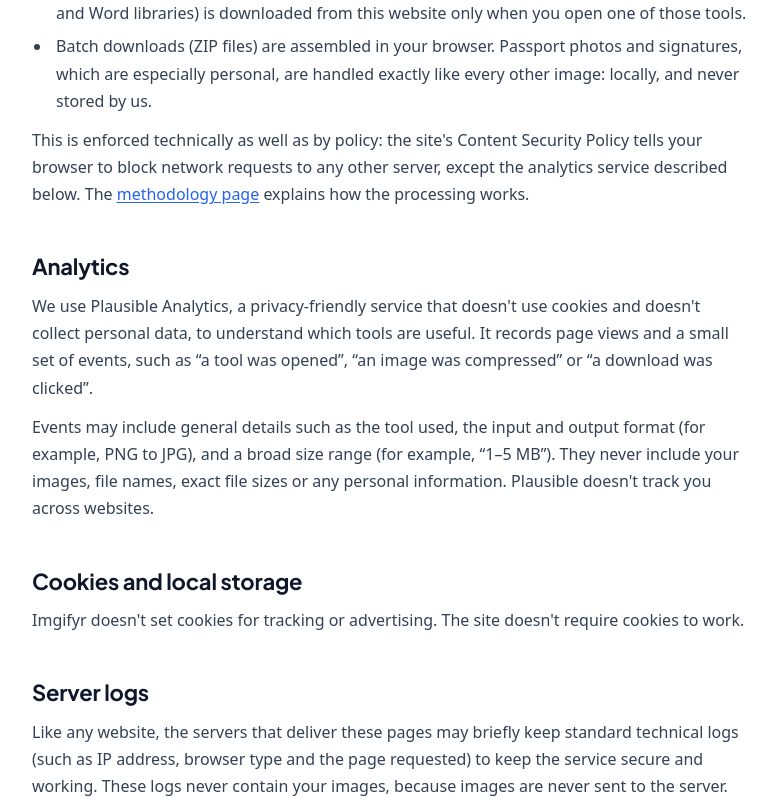
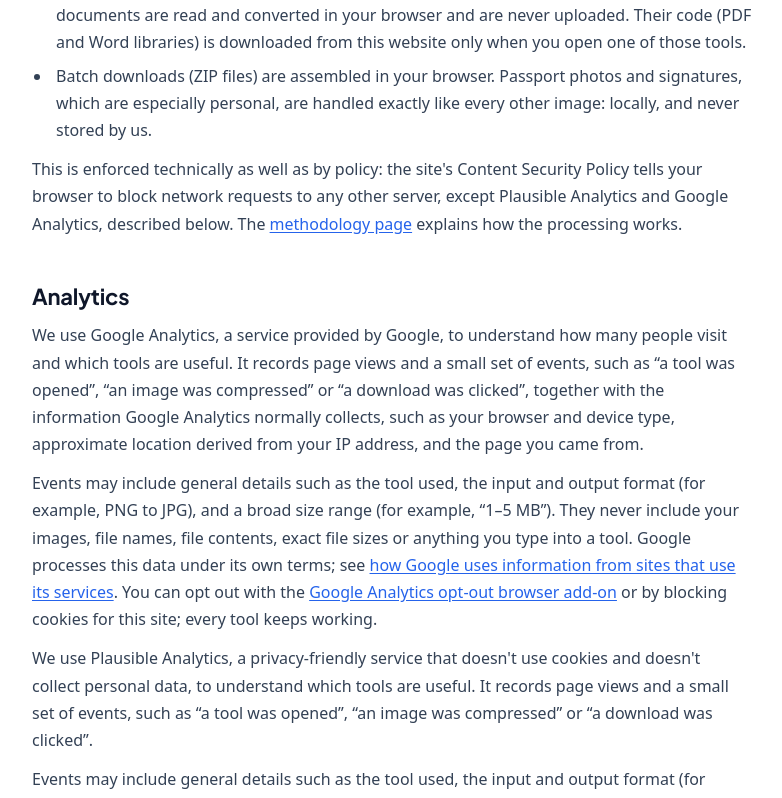
Before and after one commit to Rishabh90159/image-utility-platform, a Next.js app: page /privacy in a window 1280 px wide. Shown: the part 827-1625 px from the top of the page, without its empty margins (248-1030 px from the left). Built offline with nearby package versions, Linux system fonts and the light colour scheme; no server answers.

Commit message:
add the privacy policiy page

```diff
--- a/app/privacy/page.tsx
+++ b/app/privacy/page.tsx
@@ -10,18 +10,21 @@
   path: "/privacy",
 });
 
-const analyticsEnabled = Boolean(process.env.NEXT_PUBLIC_PLAUSIBLE_DOMAIN);
+const plausibleEnabled = Boolean(process.env.NEXT_PUBLIC_PLAUSIBLE_DOMAIN);
+const googleAnalyticsEnabled = Boolean(process.env.NEXT_PUBLIC_GA_ID);
+const analyticsEnabled = plausibleEnabled || googleAnalyticsEnabled;
+const analyticsNames = [plausibleEnabled && "Plausible Analytics", googleAnalyticsEnabled && "Google Analytics"].filter(Boolean).join(" and ");
 
 export default function PrivacyPage() {
   return (
     <ContentPage
       title="Privacy policy"
       path="/privacy"
-      updated="2026-10-12"
+      updated="2026-10-19"
       intro={
         <p>
           The short version: your images are processed in your browser and are never uploaded to us or anyone else. There
-          are no accounts, and we don&apos;t sell or share personal data.
+          are no accounts, and we don&apos;t sell personal data.{googleAnalyticsEnabled ? " We use Google Analytics to count visits and see which tools are used; it never receives your images or file names." : ""}
         </p>
       }
     >
@@ -58,12 +61,36 @@
       </ul>
       <p>
         This is enforced technically as well as by policy: the site&apos;s Content Security Policy tells your browser to block
-        network requests to any other server{analyticsEnabled ? ", except the analytics service described below" : ""}.
+        network requests to any other server{analyticsEnabled ? `, except ${analyticsNames}, described below` : ""}.
         The <Link href="/methodology">methodology page</Link> explains how the processing works.
       </p>
 
       <h2>Analytics</h2>
-      {analyticsEnabled ? (
+      {googleAnalyticsEnabled ? (
+        <>
+          <p>
+            We use Google Analytics, a service provided by Google, to understand how many people visit and which tools are
+            useful. It records page views and a small set of events, such as &ldquo;a tool was opened&rdquo;, &ldquo;an image
+            was compressed&rdquo; or &ldquo;a download was clicked&rdquo;, together with the information Google Analytics
+            normally collects, such as your browser and device type, approximate location derived from your IP address, and
+            the page you came from.
+          </p>
+          <p>
+            Events may include general details such as the tool used, the input and output format (for example, PNG to JPG),
+            and a broad size range (for example, &ldquo;1–5 MB&rdquo;). They never include your images, file names, file
+            contents, exact file sizes or anything you type into a tool. Google processes this data under its own terms; see{" "}
+            <a href="https://policies.google.com/technologies/partner-sites" target="_blank" rel="noopener noreferrer">
+              how Google uses information from sites that use its services
+            </a>
+            . You can opt out with the{" "}
+            <a href="https://tools.google.com/dlpage/gaoptout" target="_blank" rel="noopener noreferrer">
+              Google Analytics opt-out browser add-on
+            </a>{" "}
+            or by blocking cookies for this site; every tool keeps working.
+          </p>
+        </>
+      ) : null}
+      {plausibleEnabled ? (
         <>
           <p>
             We use Plausible Analytics, a privacy-friendly service that doesn&apos;t use cookies and doesn&apos;t collect
@@ -76,17 +103,20 @@
             sizes or any personal information. Plausible doesn&apos;t track you across websites.
           </p>
         </>
-      ) : (
+      ) : null}
+      {!analyticsEnabled ? (
         <p>
           We don&apos;t currently use any analytics service. If we add one in the future, it will be a privacy-friendly,
           cookieless service that never receives images, file names or personal information, and this policy will be updated
           before it goes live.
         </p>
-      )}
+      ) : null}
 
       <h2>Cookies and local storage</h2>
       <p>
-        {siteConfig.name} doesn&apos;t set cookies for tracking or advertising. The site doesn&apos;t require cookies to work.
+        {googleAnalyticsEnabled
+          ? `${siteConfig.name} itself doesn't set cookies, and there are no advertising cookies. Google Analytics sets its own first-party cookies (named _ga and _ga_ followed by an ID) to tell visits apart and count returning visitors. The site doesn't need cookies to work: blocking them doesn't affect any tool.`
+          : `${siteConfig.name} doesn't set cookies for tracking or advertising. The site doesn't require cookies to work.`}
       </p>
 
       <h2>Server logs</h2>
@@ -106,7 +136,7 @@
       <h2>Data retention</h2>
       <p>
         We hold no images and no accounts, so there is nothing of yours to retain.
-        {analyticsEnabled ? " Aggregated, anonymous analytics statistics are kept to understand usage trends over time." : ""}{" "}
+        {googleAnalyticsEnabled ? " Google Analytics data is kept according to the retention setting of our Google Analytics account, and only aggregated reports are used to understand usage trends." : plausibleEnabled ? " Aggregated, anonymous analytics statistics are kept to understand usage trends over time." : ""}{" "}
         Technical server logs, where kept by our hosting provider, are retained only for a limited period for security and
         reliability.
       </p>
--- a/scripts/indexnow.mjs
+++ b/scripts/indexnow.mjs
@@ -4,7 +4,7 @@
 //
 // Run after a deploy, never before (the engines fetch the live pages and the key file):
 //   npm run indexnow                                  every URL in the live sitemap
-//   npm run indexnow -- /tools/resize-jpg /tools/merge-images   only these paths
+//   npm run indexnow -- tools/resize-jpg tools/merge-images     only these paths (leading slash optional)
 //
 // The key is public by design: IndexNow checks it by fetching /<key>.txt from the site.
 const SITE = "https://www.imgifyr.com";
@@ -14,7 +14,13 @@
 const paths = process.argv.slice(2);
 let urls;
 if (paths.length) {
-  urls = paths.map((p) => new URL(p, SITE).href);
+  // Git Bash on Windows rewrites "/tools/x" into "C:/Program Files/Git/tools/x" before Node sees it.
+  const mangled = paths.filter((p) => /^[a-z]:[\\/]/i.test(p));
+  if (mangled.length) {
+    console.error(`Your shell turned ${mangled[0]} into a Windows path. Leave out the leading slash (tools/compress-pdf) or run with MSYS_NO_PATHCONV=1.`);
+    process.exit(1);
+  }
+  urls = paths.map((p) => (/^https?:\/\//.test(p) ? p : new URL(`/${p.replace(/^\/+/, "")}`, SITE).href));
 } else {
   const sitemap = await (await fetch(`${SITE}/sitemap.xml`)).text();
   urls = [...sitemap.matchAll(/<loc>([^<]+)<\/loc>/g)].map((m) => m[1].trim());
```
